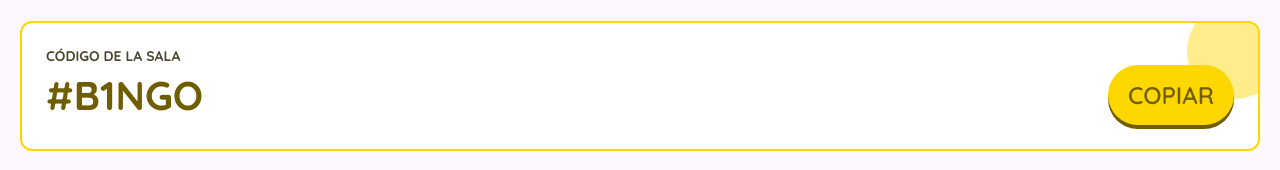
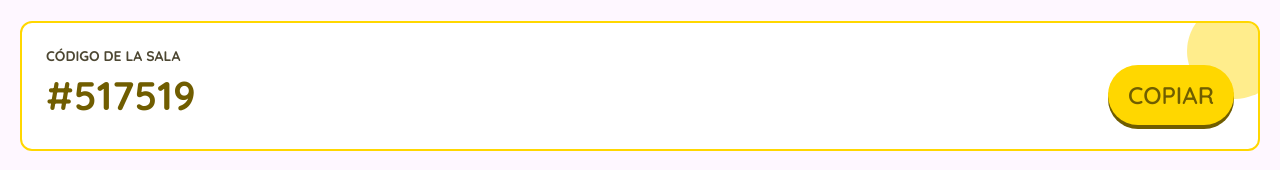
Before and after one commit to stivengm/BingoPartyWeb, an Angular app: page /create_room in a window 1280 px wide. Shown: the part 130-300 px from the top of the page. Built offline with nearby package versions, Linux system fonts and the light colour scheme.

Commit message:
FIX - Ajuste de validaciones de tipo de juego y estilo de cartón, y obtener el id de la sala automáticamente.

```diff
--- a/src/app/features/create-room/create-room.html
+++ b/src/app/features/create-room/create-room.html
@@ -11,7 +11,7 @@
         <p class="text_room">Código de la sala</p>
 
         <div class="section_code">
-            <h2 class="code">#B1NGO</h2>
+            <h2 class="code">#{{ idRoom }}</h2>
             <button class="btn primary_button">Copiar</button>
         </div>
     </div>
--- a/src/app/features/create-room/create-room.ts
+++ b/src/app/features/create-room/create-room.ts
@@ -4,6 +4,7 @@ import { Router } from '@angular/router';
 import { CommonModule, NgClass } from "@angular/common";
 import { TableroBingo } from '../../shared/tablero-bingo/tablero-bingo';
 import { DataAppService } from '../../core/services/data-app.service';
+import { errorModal } from '../../utils/modals';
 
 @Component({
   selector: 'app-create-room',
@@ -21,17 +22,36 @@ export class CreateRoom {
   idGameType = 0;
   idBoardType = 0;
 
+  idRoom = "";
+
   boards = [1, 2, 3, 4, 5, 6, 7, 8];
 
   constructor(
     private dataApp: DataAppService
   ) {}
 
+  ngOnInit() {
+    this.idRoom = Array.from({ length: 6 }, () =>
+      Math.floor(Math.random() * 10)
+    ).join('');
+  }
+
   returnWelcome() {
     this.dataApp.goToPage("/welcome_view");
   }
 
   createRoom() {
+    if (this.idGameType === 0) {
+      errorModal({ title: "Por favor eliga el tipo de juego."});
+      return;
+    }
+
+    if (this.idBoardType === 0) {
+      errorModal({ title: "Por favor eliga el estilo de cartón."});
+      return;
+    }
+
+    // TODO: Realizar la creación de la sala.
     this.dataApp.goToPage("/lobby");
   }
 
```
